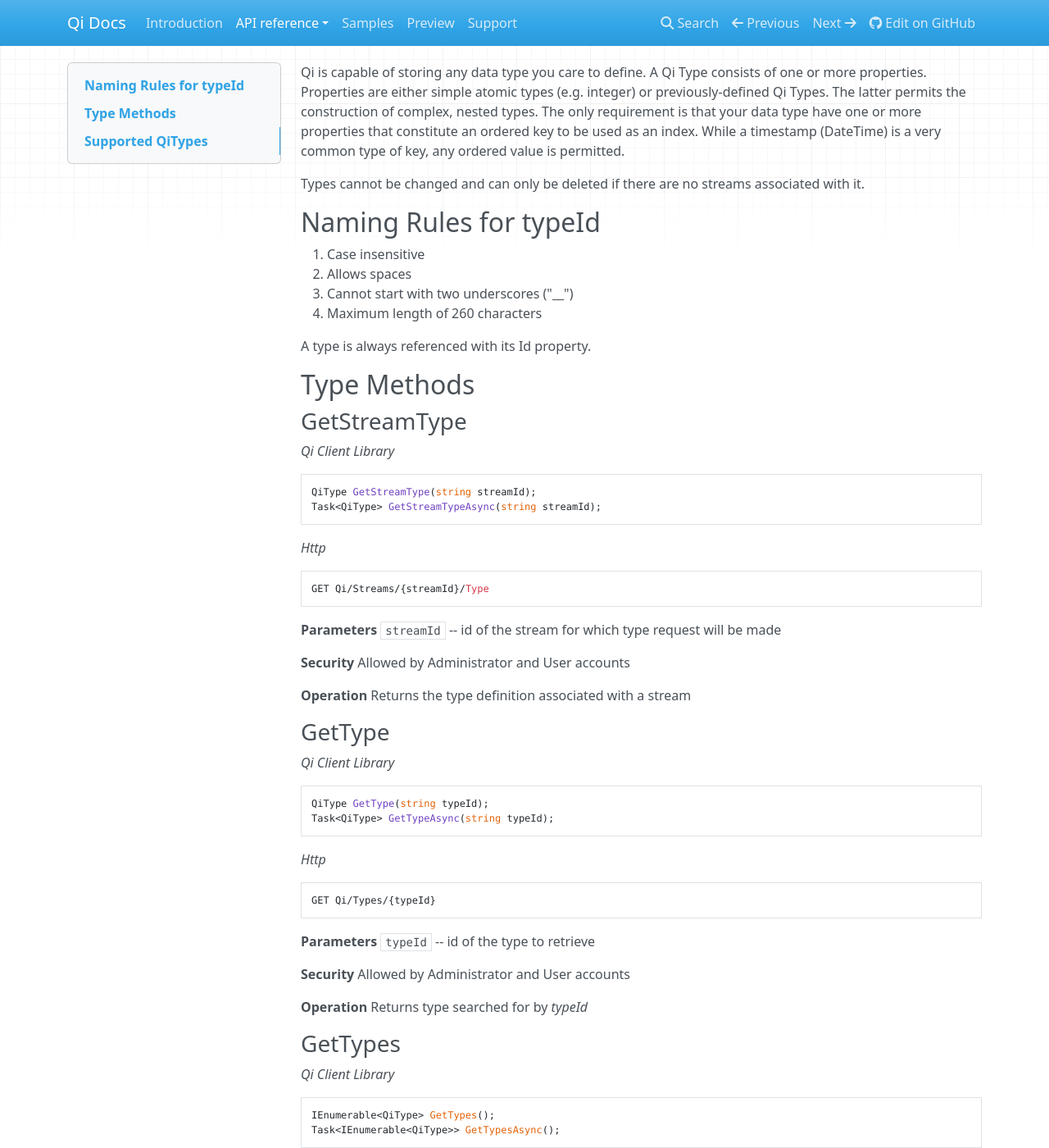
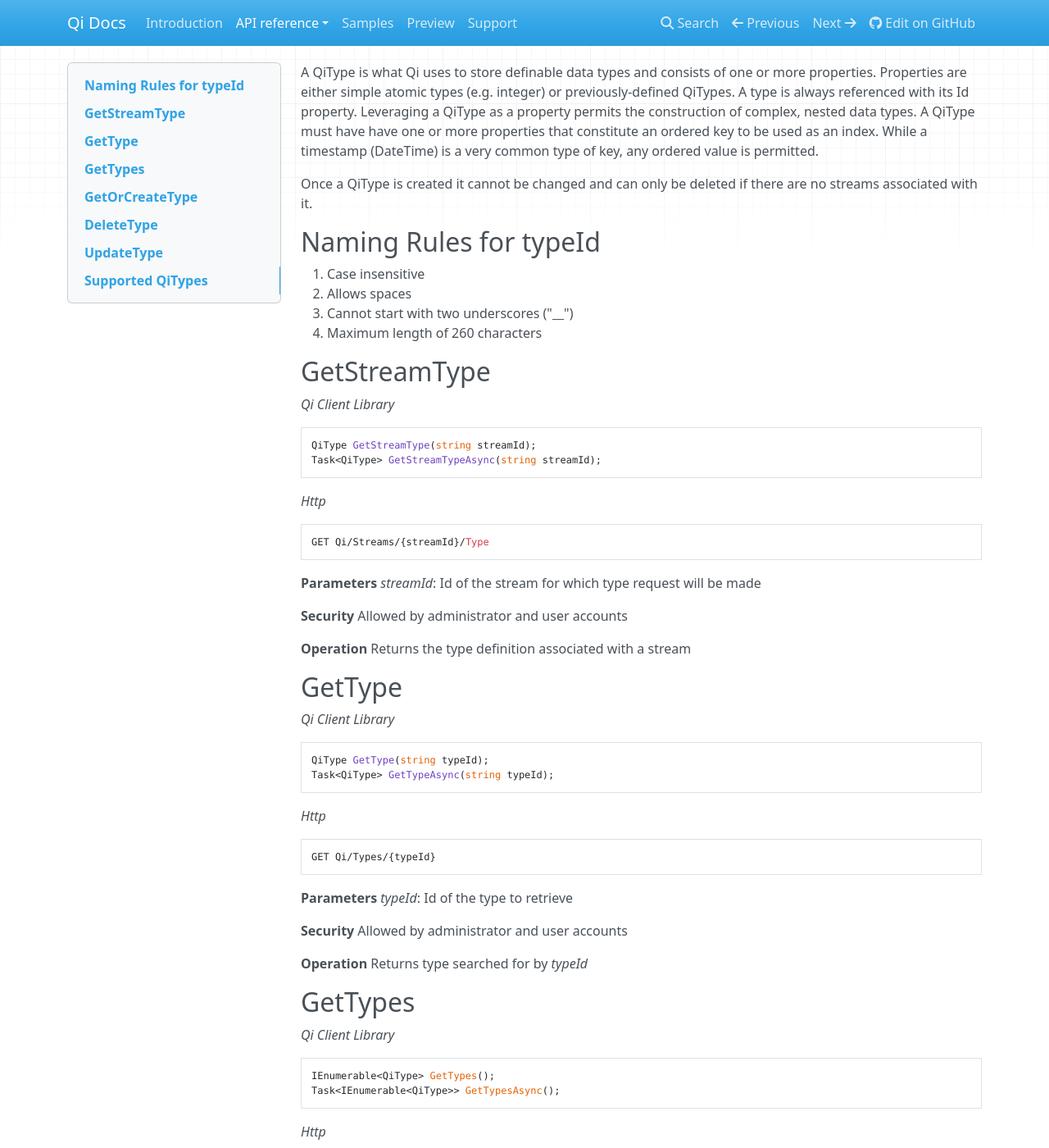
Before and after one commit to ssuryanarayanan/Qi-Docs, an MkDocs documentation site: the page built from docs/QiTypes.md, in a window 1280 px wide and 1400 px high. Shown: the whole window at 82% size. Built offline with MkDocs 1.6.1, drawn with Linux system fonts in a browser that asks for light colours; nearby versions of some CDN libraries; old or Windows-style settings are respelled for this version of MkDocs; some of the changed text lies outside the part shown.

Commit message:
Update QiTypes.md

````diff
--- a/docs/QiTypes.md
+++ b/docs/QiTypes.md
@@ -1,6 +1,6 @@
-Qi is capable of storing any data type you care to define. A Qi Type consists of one or more properties. Properties are either simple atomic types (e.g. integer) or previously-defined Qi Types. The latter permits the construction of complex, nested types. The only requirement is that your data type have one or more properties that constitute an ordered key to be used as an index. While a timestamp (DateTime) is a very common type of key, any ordered value is permitted.
+A QiType is what Qi uses to store definable data types and consists of one or more properties. Properties are either simple atomic types (e.g. integer) or previously-defined QiTypes. A type is always referenced with its Id property. Leveraging a QiType as a property permits the construction of complex, nested data types. A QiType must have have one or more properties that constitute an ordered key to be used as an index. While a timestamp (DateTime) is a very common type of key, any ordered value is permitted.
 
-Types cannot be changed and can only be deleted if there are no streams associated with it.
+Once a QiType is created it cannot be changed and can only be deleted if there are no streams associated with it.
 
 ##Naming Rules for typeId
 1.	Case insensitive
@@ -8,11 +8,7 @@
 3.	Cannot start with two underscores ("__")
 4.	Maximum length of 260 characters
 
-A type is always referenced with its Id property.
-
-## Type Methods
-
-### GetStreamType
+## GetStreamType
 *_Qi Client Library_*
 ```
 QiType GetStreamType(string streamId);
@@ -25,15 +21,15 @@
 ```
 
 **Parameters**
-`streamId` -- id of the stream for which type request will be made
+*streamId*: Id of the stream for which type request will be made
 
 **Security**
-Allowed by Administrator and User accounts
+Allowed by administrator and user accounts
 
 **Operation**
 Returns the type definition associated with a stream
 
-### GetType
+## GetType
 *_Qi Client Library_*
 ```
 QiType GetType(string typeId);
@@ -45,15 +41,15 @@
 ```
 
 **Parameters**
-`typeId` -- id of the type to retrieve
+*typeId*: Id of the type to retrieve
 
 **Security**
-Allowed by Administrator and User accounts
+Allowed by administrator and user accounts
 
 **Operation**
 Returns type searched for by *typeId*
 
-### GetTypes
+## GetTypes
 *_Qi Client Library_*
 ```
 IEnumerable<QiType> GetTypes();
@@ -69,12 +65,12 @@
 None
 
 **Security**
-Allowed by Administrator and User accounts
+Allowed by administrator and user accounts
 
 **Operation**
 Returns IEnumerable of all types
 
-### GetOrCreateType
+## GetOrCreateType
 *_Qi Client Library_*
 ```
 QiType GetOrCreateType(QiType entity);
@@ -88,16 +84,16 @@
 Content is serialized QiType entity
 
 **Parameters**
-`entity` -- Qi Type object
+*entity*: Qi Type object
 
 **Security**
-Allowed by Administrator account
+Allowed by administrator account
 
 **Operation**
 Returns a Qi Type object.
 If entity already exists on the service by Id, the existing type is returned to the caller unchanged. Otherwise, a new type definition is added to the Qi Service
 
-### DeleteType
+## DeleteType
 *_Qi Client Library_*
 ```
 void DeleteType(string typeId);
@@ -110,16 +106,16 @@
 ```
 
 **Parameters**
-`typeId` -- string type id of the type to delete
+*typeId*: String typeId of the type to delete
 
 **Security**
-Allowed by Administrator account
+Allowed by administrator account
 
 **Operation**
 Deletes type from service
 A type cannot be deleted from the service if there are existing streams associated with it
 
-### UpdateType
+## UpdateType
 *_Qi Client Library_*
 ```
 void UpdateType(string typeId, QiType entity);
@@ -132,7 +128,7 @@
 ```
 
 **Parameters**
-`typeId` -- string type id of the type to update
+*typeId*: String typeId of the type to update
 
 **Security**
 Allowed by Administrator account
````
Also changed, not shown: other parts of docs/QiTypes.md (+1 -1 lines).
